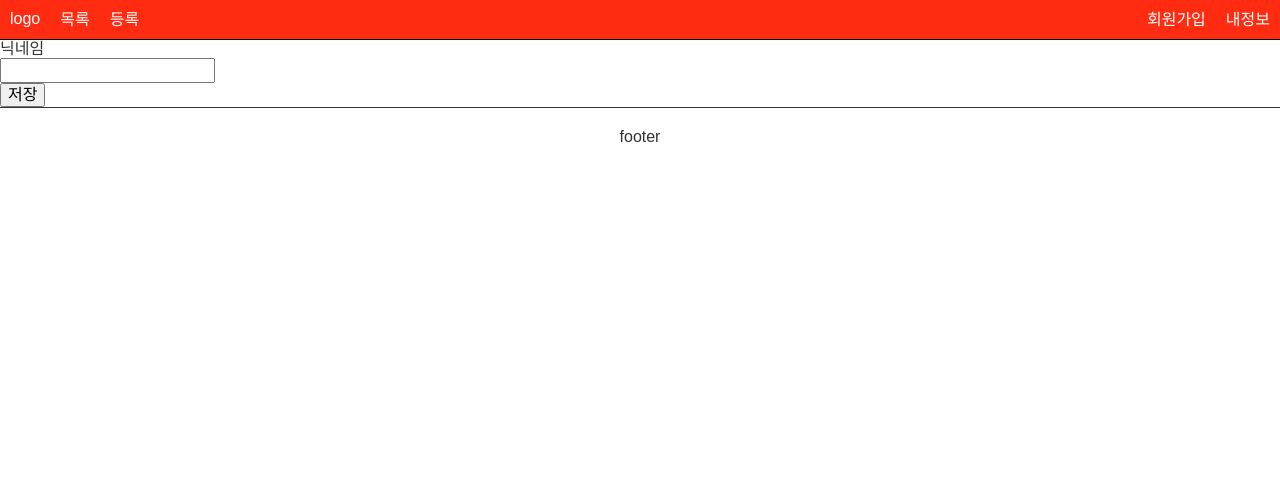
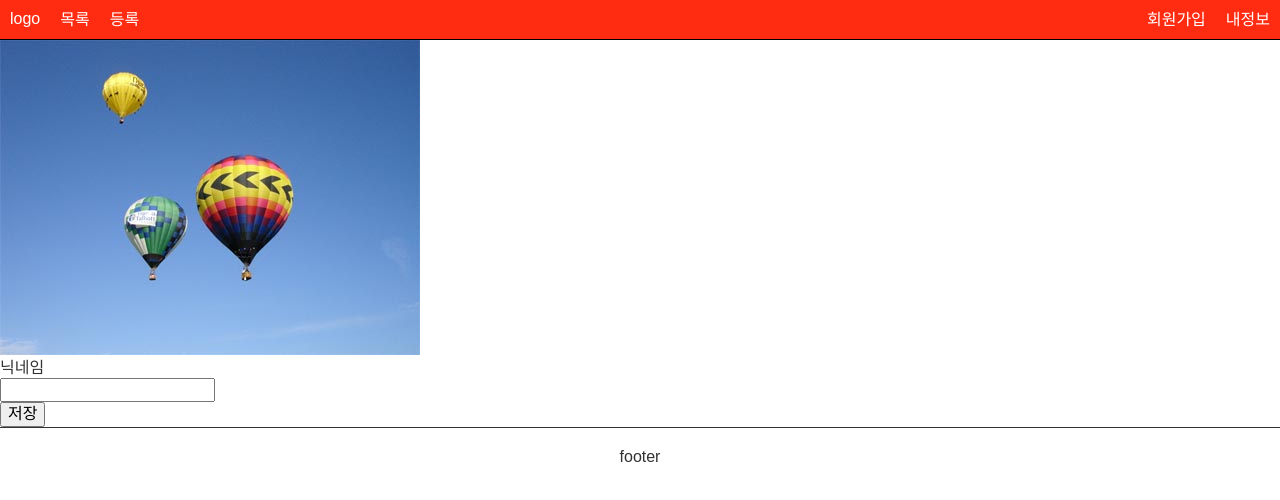
Before and after one commit to tg0825/tasty-react, a React app: page /mypage in a window 1280 px wide. Shown: the top 500 px of the page. Built offline with nearby package versions, Linux system fonts and the light colour scheme.

Commit message:
* 이미지 연결

```diff
--- a/src/Page/mypage.js
+++ b/src/Page/mypage.js
@@ -28,6 +28,11 @@ const MyPage = () => {
                 {({ isSubmitting }) => (
                     <Form autoComplete="off">
                         <div className="input-text">
+                            <div>
+                                <img src="/images/image.jpg" alt="" />
+                            </div>
+                        </div>
+                        <div className="input-text">
                             <div>닉네임</div>
                             <div>
                                 <Field type="text" name="name" />
--- a/webpack.config.js
+++ b/webpack.config.js
@@ -7,18 +7,19 @@ module.exports = (env, options) => {
     console.log(`This is the Webpack 4 'mode': ${options.mode}`);
     return {
         entry: './src/index',
+        devtool: 'eval-source-map',
+        devServer: {
+            hot: true,
+            historyApiFallback: true,
+            port: 9000,
+            index: 'index.html',
+            publicPath: '/',
+            contentBase: path.join(__dirname, '/public'),
+        },
         output: {
             filename: 'bundle.js',
-            path: path.resolve(__dirname + '/build'),
+            path: path.resolve(`${__dirname}/build/`),
             publicPath: '/',
-        },
-        devtool: 'eval-source-map',
-        devServer: {
-            historyApiFallback: true,
-            publicPath: '/',
-            // contentBase: path.resolve(__dirname + '/build'),
-            index: 'index.html',
-            port: 9000,
         },
         mode: 'none',
         module: {
```
Also changed, not shown: public/images/image.jpg (added).
